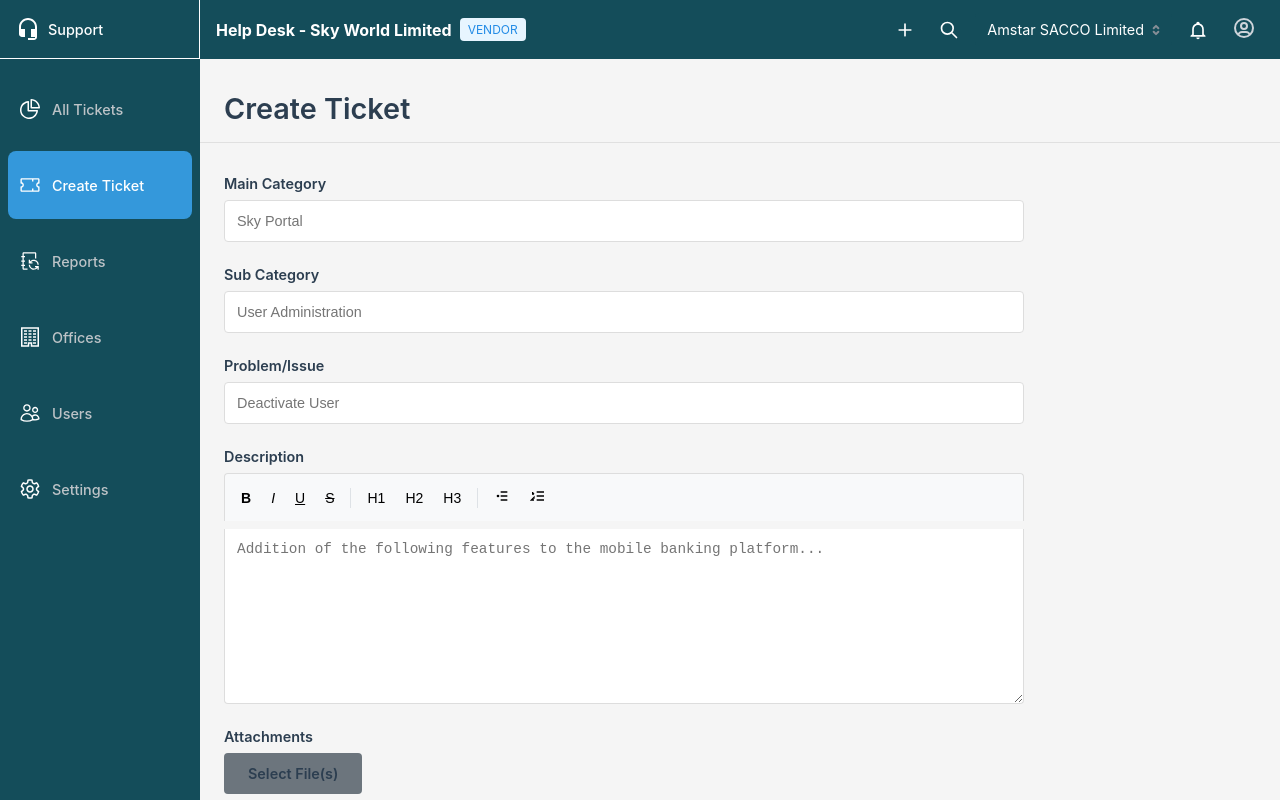
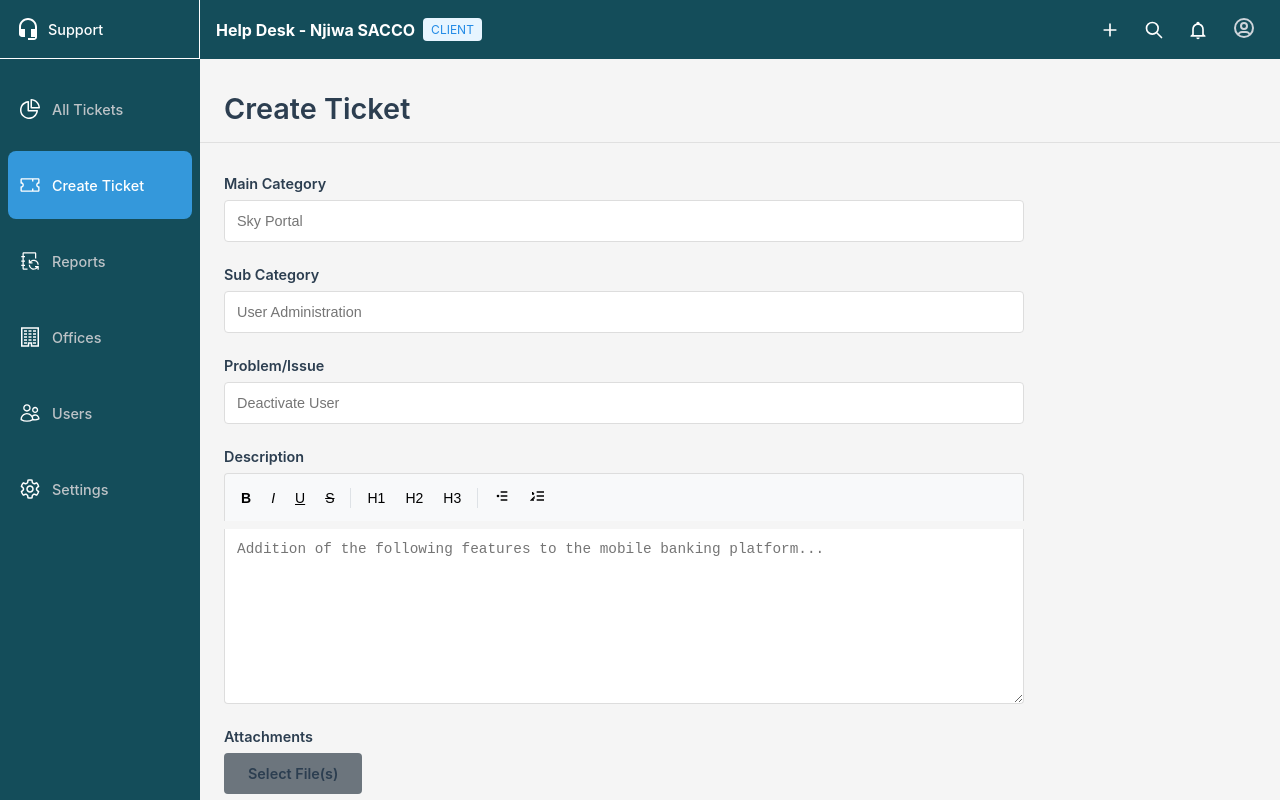
Before and after one commit to SammyObeezy/Sky_customercare, a React (Create React App) app in the folder my-app/: page /add-ticket in a window 1280 px wide. Shown: the top 800 px of the page. Built offline with nearby package versions, Linux system fonts and the light colour scheme.

Commit message:
Added Context to the folder

```diff
--- a/my-app/src/App.tsx
+++ b/my-app/src/App.tsx
@@ -1,6 +1,7 @@
 import React from 'react';
 import { BrowserRouter as Router, Routes, Route } from 'react-router-dom';
 import { SidebarProvider } from './contexts/SidebarContext';
+import { UserProvider } from './contexts/UserContext';
 import NavBar from './components/NavBar/NavBar';
 import SideBar from './components/SideBar/SideBar';
 import Footer from './components/Footer/Footer';
@@ -10,6 +11,7 @@
 
 const App: React.FC = () => {
   return (
+    <UserProvider>
       <SidebarProvider>
         <Router>
           <div className="app">
@@ -28,6 +30,7 @@
           </div>
         </Router>
       </SidebarProvider>
+    </UserProvider>
   );
 };
 
--- a/my-app/src/components/NavBar/NavBar.tsx
+++ b/my-app/src/components/NavBar/NavBar.tsx
@@ -1,11 +1,48 @@
-import React from 'react';
-import { Link } from 'react-router-dom';
+import React, { useEffect } from 'react';
+import { Link, useLocation } from 'react-router-dom';
 import { useSidebar } from '../../contexts/SidebarContext';
-import { SupportIcon, SearchIcon, AddIcon, NotificationIcon, SelectDropdownIcon, UserIcon } from '../Icons';
+import { useUser } from '../../contexts/UserContext';
+import {
+  SupportIcon,
+  SearchIcon,
+  AddIcon,
+  NotificationIcon,
+  UserIcon,
+  SelectDropdownIcon
+} from '../Icons';
 import './NavBar.css';
 
 const NavBar: React.FC = () => {
   const { isCollapsed } = useSidebar();
+  const { userType, companyName, setUserType, setCompanyName } = useUser();
+  const location = useLocation();
+
+  // Set user type and company based on current route
+  useEffect(() => {
+    if (location.pathname === '/add-ticket') {
+      setUserType('client');
+      setCompanyName('Njiwa SACCO');
+    } else {
+      setUserType('admin');
+      setCompanyName('Sky World Limited');
+    }
+  }, [location.pathname, setUserType, setCompanyName]);
+
+  const getBrandText = () => {
+    if (userType === 'client') {
+      return `Help Desk - ${companyName}`;
+    }
+    return `Help Desk - ${companyName}`;
+  };
+
+  const getVersionBadge = () => {
+    if (userType === 'client') {
+      return 'CLIENT';
+    }
+    return 'VENDOR';
+  };
+
+  const showCompanySelector = location.pathname !== '/add-ticket';
 
   return (
     <nav className="navbar">
@@ -17,13 +54,10 @@
       <div className="navbar-main">
         <div className="navbar-left">
           <div className="navbar-brand">
-
-            <span className="brand-text">Help Desk - Sky World Limited</span>
-            <span className="version-badge">VENDOR</span>
+            <span className="brand-text">{getBrandText()}</span>
+            <span className="version-badge">{getVersionBadge()}</span>
           </div>
         </div>
-
-
 
         <div className="navbar-right">
           <Link to="/add-ticket" className="nav-button" title="Add new">
@@ -34,6 +68,7 @@
             <SearchIcon />
           </button>
 
+          {showCompanySelector && (
             <div className="company-selector">
               <div className="custom-select">
                 <span className="company-name">Amstar SACCO Limited</span>
@@ -41,11 +76,13 @@
                   <SelectDropdownIcon />
                 </div>
                 <select className="company-select">
-                <option value="skyworld">Amstar SACCO Limited</option>
+                  <option value="amstar">Amstar SACCO Limited</option>
                   <option value="other">Other Company</option>
                 </select>
               </div>
             </div>
+          )}
+
           <button className="nav-button" title="Notifications">
             <NotificationIcon />
           </button>
--- /dev/null
+++ b/my-app/src/contexts/UserContext.tsx
@@ -0,0 +1,33 @@
+import React, { createContext, useContext, useState, ReactNode } from 'react';
+
+interface UserContextType {
+  userType: 'admin' | 'client';
+  companyName: string;
+  setUserType: (type: 'admin' | 'client') => void;
+  setCompanyName: (name: string) => void;
+}
+
+const UserContext = createContext<UserContextType | undefined>(undefined);
+
+export const useUser = () => {
+  const context = useContext(UserContext);
+  if (!context) {
+    throw new Error('useUser must be used within a UserProvider');
+  }
+  return context;
+};
+
+interface UserProviderProps {
+  children: ReactNode;
+}
+
+export const UserProvider: React.FC<UserProviderProps> = ({ children }) => {
+  const [userType, setUserType] = useState<'admin' | 'client'>('admin');
+  const [companyName, setCompanyName] = useState('Sky World Limited');
+
+  return (
+    <UserContext.Provider value={{ userType, companyName, setUserType, setCompanyName }}>
+      {children}
+    </UserContext.Provider>
+  );
+};
--- a/my-app/src/pages/AddTicket/AddTicket.css
+++ b/my-app/src/pages/AddTicket/AddTicket.css
@@ -202,7 +202,7 @@
 }
 
 .create-btn {
-  background-color: #28a745;
+  background-color: #144D5A;
   color: white;
   border: none;
   padding: 0.75rem 2rem;
@@ -217,7 +217,7 @@
 }
 
 .create-add-btn {
-  background-color: #007bff;
+  background-color: #144D5A;
   color: white;
   border: none;
   padding: 0.75rem 1.5rem;
--- a/my-app/src/pages/TicketList/TicketList.css
+++ b/my-app/src/pages/TicketList/TicketList.css
@@ -11,10 +11,11 @@
   display: grid;
   grid-template-columns: 250px 1fr;
   margin: 0;
+  background-color: #E3E3E3;
 }
 
 .tab-button {
-  background: #f8f9fa;
+  background: #E3E3E3;
   border: 1px solid #dee2e6;
   border-bottom: none;
   padding: 1rem 1.5rem;
--- a/my-app/src/pages/TicketList/TicketList.tsx
+++ b/my-app/src/pages/TicketList/TicketList.tsx
@@ -70,9 +70,7 @@
       size: 120,
       align: 'center',
       render: (row) => (
-        <span className={`status-badge status-${row.ticketStatus.toLowerCase().replace(' ', '-')}`}>
-          {row.ticketStatus}
-        </span>
+        <span>{row.ticketStatus}</span>
       )
     },
     {
```
Also changed, not shown: my-app/src/components/NavBar/NavBar.css (line endings or trailing spaces). Lines whose indentation alone changed are shown as unchanged.
